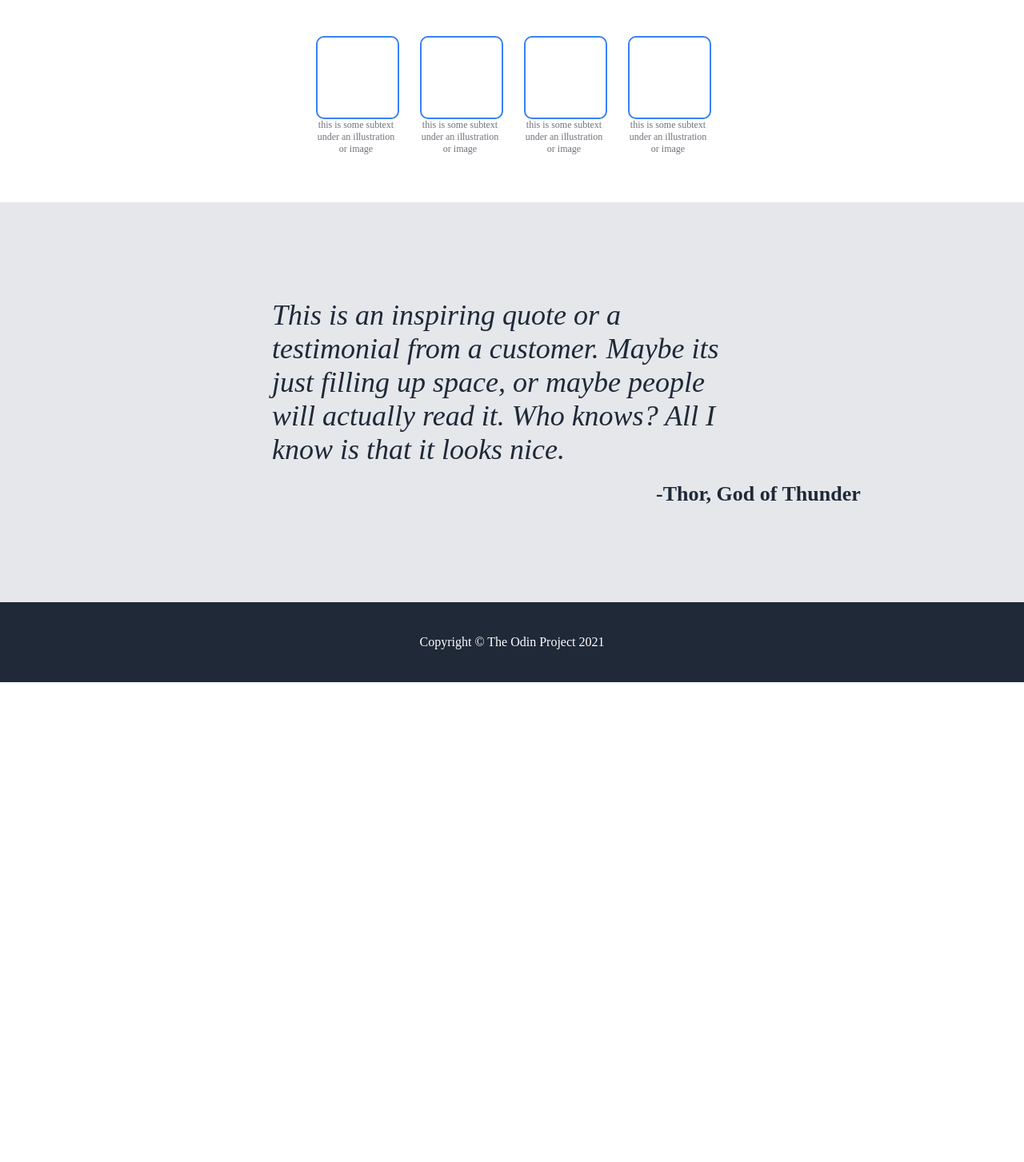
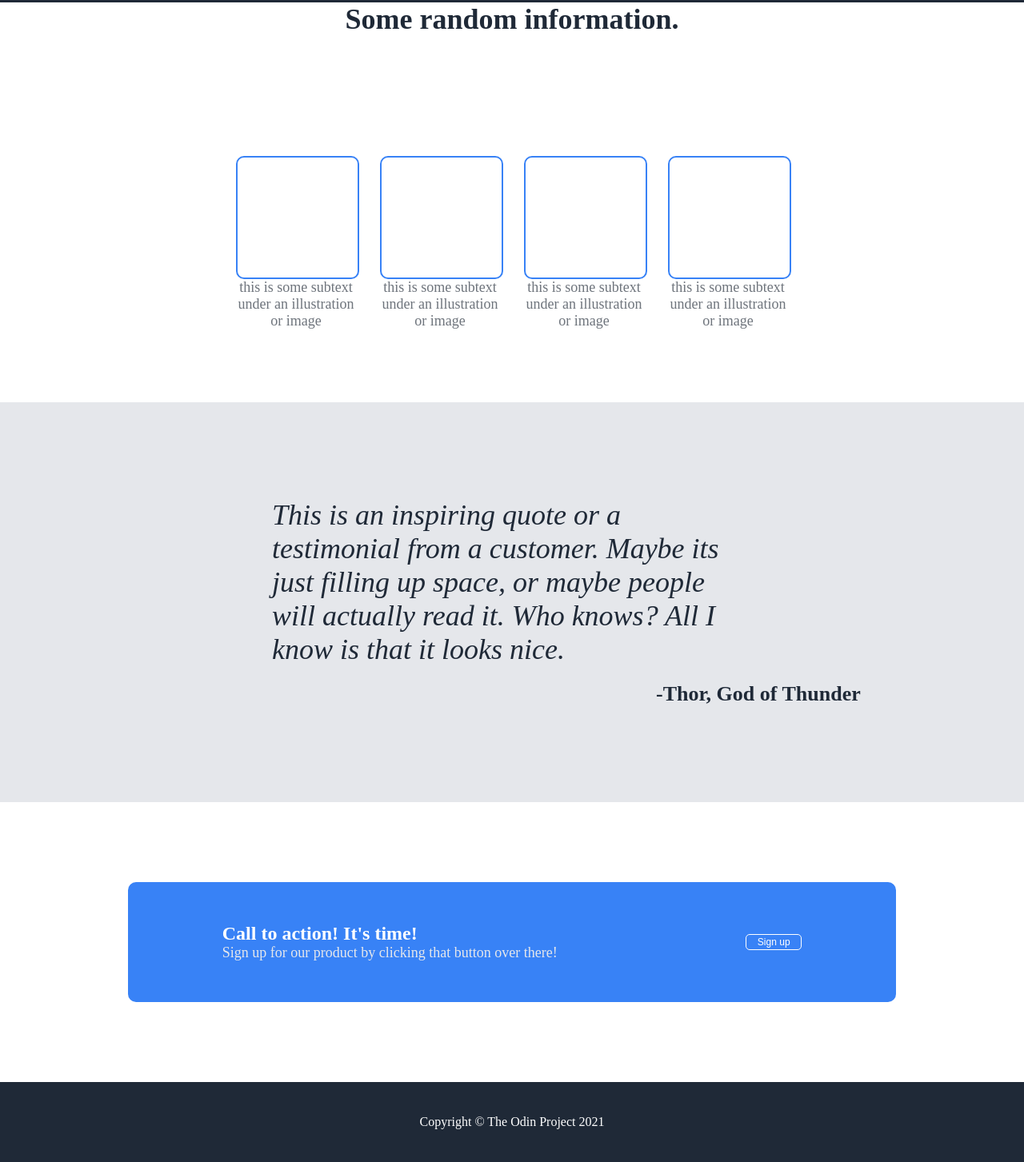
Before and after one commit to crypticmitten/Odin-Landing-Page, a plain HTML site: page index.html in a window 1280 px wide. Shown: the part 447-1900 px from the top of the page at 80% size. Before the commit the page ends 1300 px from the top, so only its background shows below. Drawn offline with Linux system fonts and the light colour scheme.

Commit message:
Finished

```diff
--- a/index.html
+++ b/index.html
@@ -53,7 +53,15 @@
         <div class="speaker">-Thor, God of Thunder</div>
     </div>
 
-    <div class="action"></div>
+    <div class="action">
+        <div class="poster">
+            <div class="poster-text">
+                <h2>Call to action! It's time!</h2>
+                <p>Sign up for our product by clicking that button over there!</p>
+            </div>
+            <button>Sign up</button>
+        </div>
+    </div>
 
     </div>
 
--- a/style.css
+++ b/style.css
@@ -14,6 +14,7 @@ body{
     flex-direction: column;
     padding-left: 50px;
     padding-right: 50px;
+    padding-bottom: 50px;
     gap: 100px;
 }
 .top{
@@ -49,12 +50,14 @@ a{
     align-items: center;
     justify-content: center;
 }
+
+
 .information{
-    height: 300px;
+    height: 500px;
     display: flex;
     flex-direction: column;
     align-items: center;
-    gap: 50px;
+    gap: 150px;
 }
 #information-title{
     color: #1f2937;
@@ -66,18 +69,18 @@ a{
     gap: 30px;
 }
 .info{
-    width: 100px;
+    width: 150px;
     text-align: center;
 }
 .info-images{
-    width: 100px;
-    height: 100px;
+    width: 150px;
+    height: 150px;
     border-radius: 10px;
     border: solid #3882f6 2px;
 }
 .info p{
     color: rgb(110, 116, 124);
-    font-size: 12px;
+    font-size: 18px;
 }
 
 
@@ -105,6 +108,33 @@ a{
     font-weight: 900;
     color: #1f2937;
 }
+
+.action{
+    height: 350px;
+    display: flex;
+    justify-content: center;
+    align-items: center;
+}
+.poster{
+    width: 75%;
+    height: 150px;
+    border-radius: 10px;
+    background-color: #3882f6;
+    display: flex;
+    align-items: center;
+    justify-content: space-around;
+}
+h2{
+    color: white;
+    padding: 0;
+    margin: 0;
+}
+.poster button{
+    border: solid 1px white;
+    padding: 2px;
+    height: 20px;
+}
+
 
 .footer{
     height: 100px;
```
Also changed, not shown: Goal Data.png (added), Goal.png (added).
